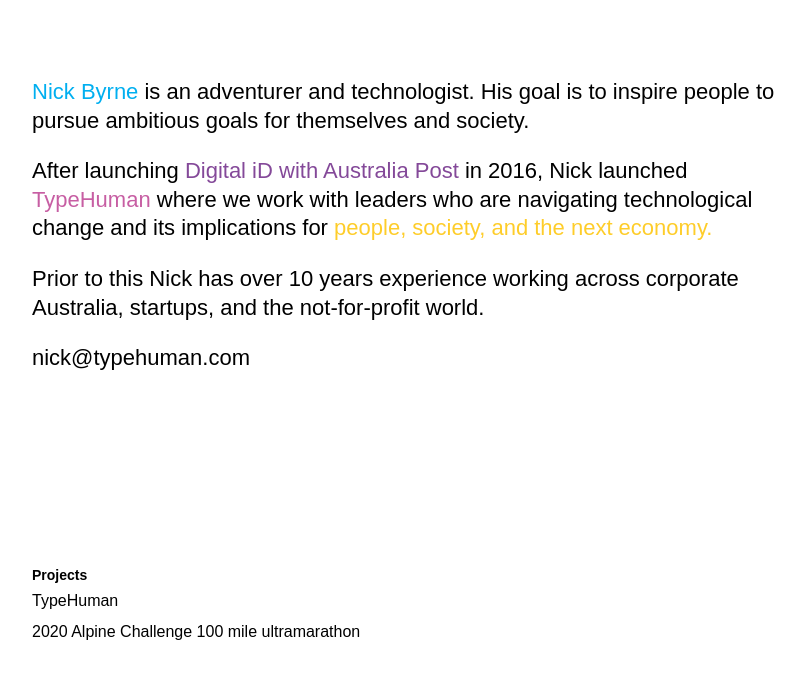
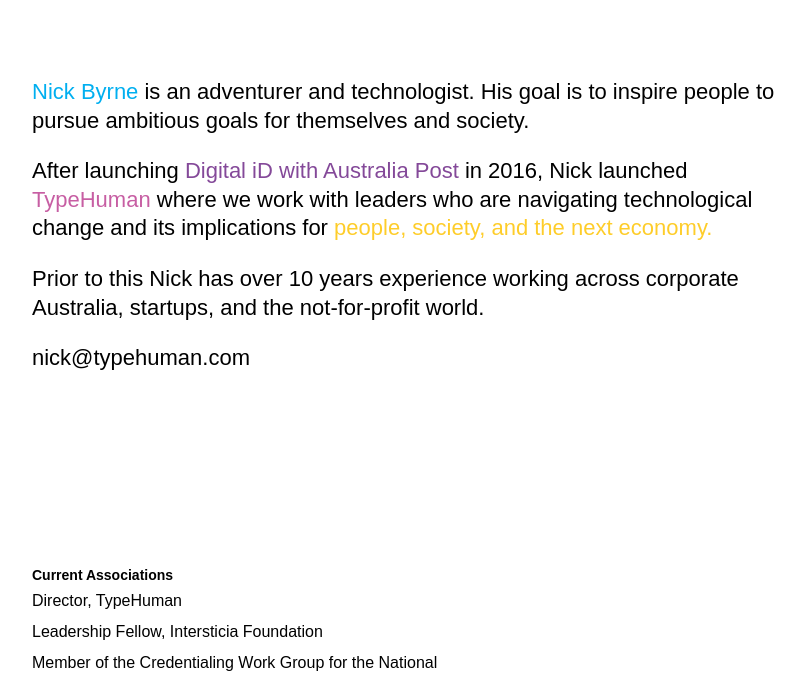
Before and after one commit to byrnenick/byrnenick.github.io, a plain HTML site: page index.html in a window 1280 px wide. Shown: the part 226-901 px from the top of the page, without its empty margins (24-829 px from the left). Drawn offline with Linux system fonts and the light colour scheme; a web font is replaced by a local one.

Commit message:
Update index.html

```diff
--- a/index.html
+++ b/index.html
@@ -144,18 +144,10 @@
 			</div>
 
 			<section>
-				<div class="projects">
-					<h3>Projects</h3>
-					<ul>
-						<li><a href="https://www.typehuman.com/">TypeHuman</a></li>
-						<li><a href="https://runningwild.net.au/alpine-runs/alpine-challenge.html">2020 Alpine Challenge 100 mile ultramarathon</a></li>
-					</ul>
-				</div>
-			</section>
-			<section>
 				<div class="collaborations">
 					<h3>Current Associations</h3>
 					<ul>
+						<li>Director, <a href="https://www.typehuman.com/">TypeHuman</a></li>
 						<li>Leadership Fellow, <a href="#">Intersticia Foundation</a></li>
 						<li>Member of the Credentialing Work Group for the National Blockchain Roadmap, <a href="#">Department of Industry, Science, Energy and Resources</a></li>
 						<li>Advisor, Swinburne University <a href="https://www.swinburne.edu.au/research-institutes/social-innovation/">Social Innovation Research Institute</a></li>
```
